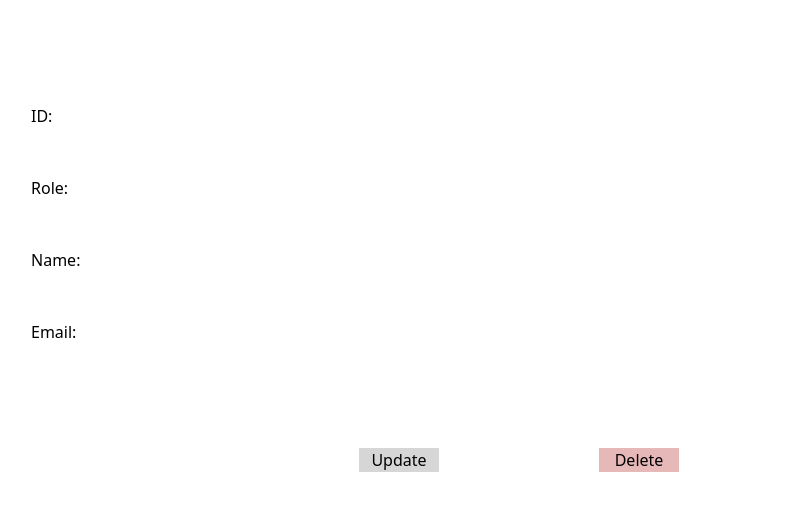
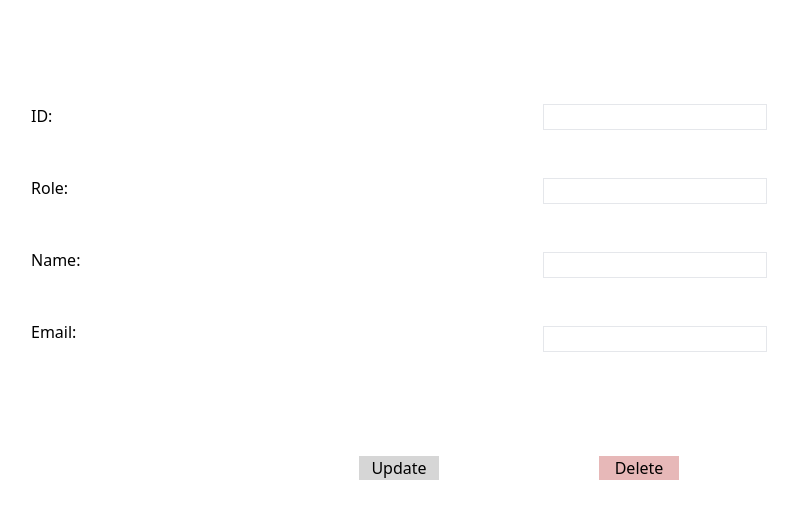
Before and after one commit to ryoosukesaito/Frontend-Whistleblowing, a React (Create React App) app: page /api/admin/all in a window 1280 px wide. Shown: the top 518 px of the page, without its empty margins (121-919 px from the left). Built offline with nearby package versions, Linux system fonts and the light colour scheme; no server answers.

Commit message:
Changed design of Admin detail dev to input

```diff
--- a/src/components/Admin/AdminsDelete.jsx
+++ b/src/components/Admin/AdminsDelete.jsx
@@ -16,7 +16,7 @@ const AdminsDelete = () => {
   }
 
   return (
-    <div className="flex justify-center">
+    <div className="flex justify-center mt-28">
       <div className="bg-white w-3/6 border-2">
         <h1 className="text-center mt-10 font-semibold">
           Are you sure to delete this user?
--- a/src/components/Admin/AdminsDetail.jsx
+++ b/src/components/Admin/AdminsDetail.jsx
@@ -49,16 +49,33 @@ const AdminsDetail = () => {
       </ul>
       <ul className='flex items-start flex-col w-2/5'>
        <li className='flex flex-row m-6'>
-          <div>{adminDetail._id}</div>
+          <input
+            placeholder={adminDetail._id}
+            type="text"
+            className="border w-56"
+          />
         </li>
         <li className='flex flex-row basis-2 m-6'>
-          <div>{adminDetail.role}</div>
+          <input
+            placeholder={adminDetail.role}
+            type='text'
+            className="border w-56"
+          />
         </li>
         <li className='flex flex-row m-6'>
-          <div>{adminDetail.name}</div>
+          <input
+            placeholder={adminDetail.name}
+            type='text'
+            className="border w-56"
+          />
         </li>
         <li className='flex flex-row m-6'>
-          <div>{adminDetail.email}</div>
+          <input
+            placeholder={adminDetail.email}
+            type="text"
+            className="border w-56"
+          />
+
         </li>
       </ul>
       </div>
@@ -68,10 +85,10 @@ const AdminsDetail = () => {
 
             >
               Update</button>
-              <button
+          <button
             className="flex justify-center items-center w-20 h-6 bg-delete cursor-pointer m-20"
-
-            >
+            onClick={deleteHandler}
+          >
               Delete</button>
         </div>
     </div>
--- a/src/components/Admin/UserDetail.jsx
+++ b/src/components/Admin/UserDetail.jsx
@@ -2,6 +2,8 @@ import React from "react"
 
 
 const UserDetail = () => {
+
+
 
 
 
--- a/src/components/Navbar.js
+++ b/src/components/Navbar.js
@@ -77,7 +77,7 @@ function Navbar() {
                     }
                   >
                     <div className="text-gray-scale-1 text-center">
-                      {notices?
+                      {notices === 0 ?
                         notices.map((notice)=>{
                           return(
                             <div id={notice.id} onClick={async ()=>{
```
Also changed, not shown: src/components/Admin/UserDelete.jsx (added).
